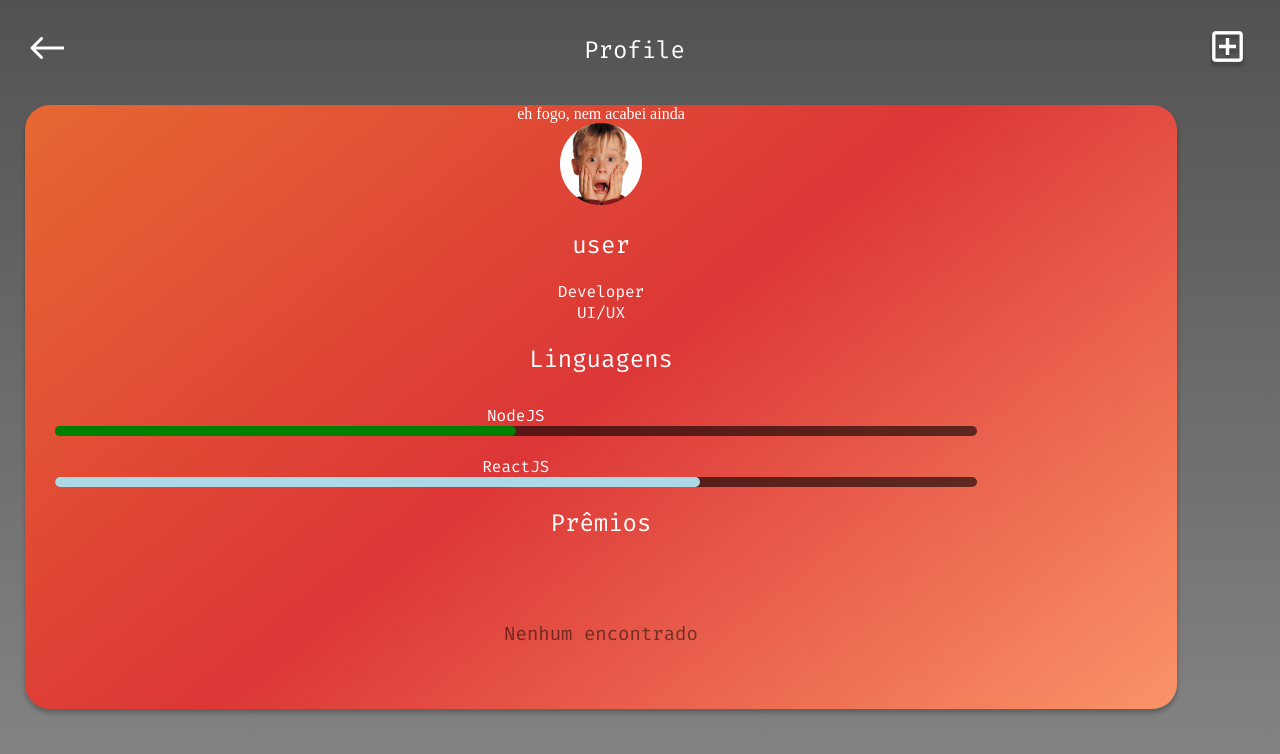
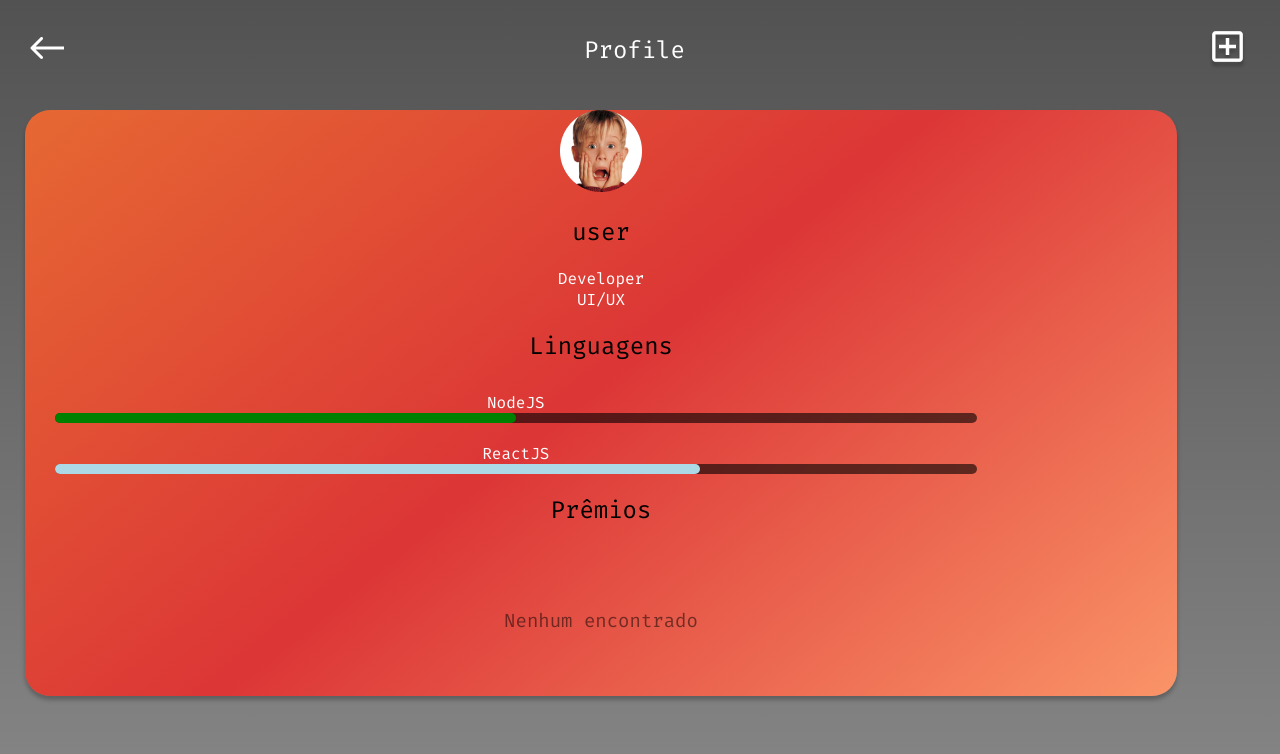
Before and after one commit to hackatool/frontend, a React (Create React App) app: page /user in a window 1280 px wide. Shown: the top 754 px of the page. Built offline with nearby package versions, Linux system fonts and the light colour scheme.

Commit message:
add margin to profile pic and comment out some things
mas não tá acabado

socorro

```diff
--- a/src/components/UserProfile/style.css
+++ b/src/components/UserProfile/style.css
@@ -1,3 +1,8 @@
 .user-description {
     font-size: 1em;
 }
+
+.profilepic-wrapper {
+    margin: 10px;
+    margin-bottom: 0px;
+}
--- a/src/pages/Profile/index.jsx
+++ b/src/pages/Profile/index.jsx
@@ -12,7 +12,7 @@ export default class Profile extends Component {
                 <NavBar title="Profile"></NavBar>
 
                 <div className={['card', styles.full_profile].join(' ')}>
-                    eh fogo, nem acabei ainda
+                    {/* eh fogo, nem acabei ainda */}
 
                     <div className="details">
                         <UserProfile></UserProfile>
--- a/src/pages/Profile/style.module.scss
+++ b/src/pages/Profile/style.module.scss
@@ -6,6 +6,10 @@
 
     text-align: center;
     color: white;
+
+    h2 {
+        color: black;
+    }
 
     .empty {
         display: flex;
```
